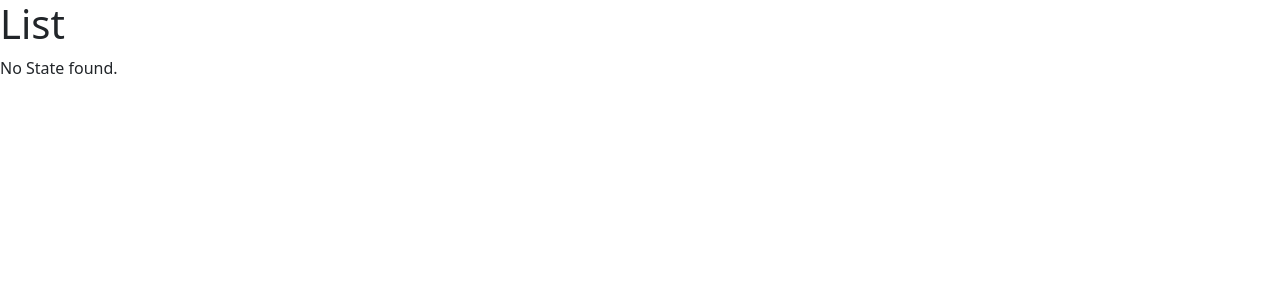
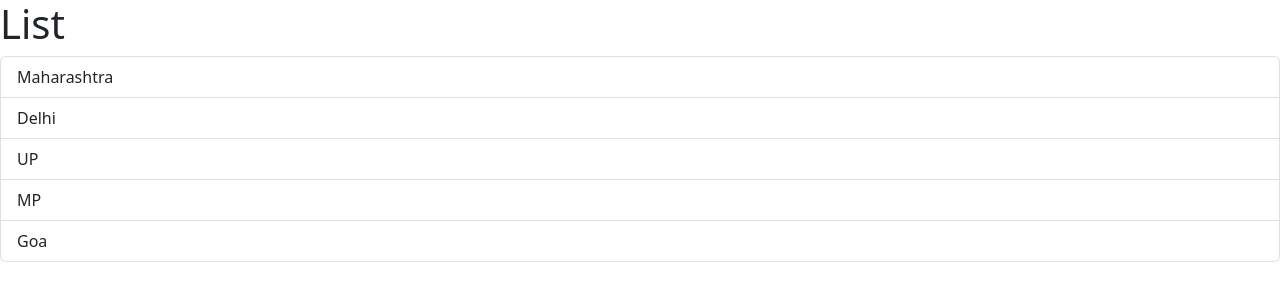
Before and after one commit to jaymanale/Game-Db-App, a React (Vite) app: page / in a window 1280 px wide. Shown: the top 300 px of the page. Built offline with nearby package versions, Linux system fonts and the light colour scheme.

Commit message:
Conditional rendering

```diff
--- a/src/components/ListGroup.tsx
+++ b/src/components/ListGroup.tsx
@@ -1,6 +1,5 @@
 function ListGroup() {
   let states = ["Maharashtra", "Delhi", "UP", "MP", "Goa"];
-  states = [];
 
   // Using Constant value
   let checkIfStateEmptyMessage =
@@ -8,14 +7,12 @@ function ListGroup() {
 
   // Using function
   function checkIfStateEmptyMessageFunction() {
-    return states.length === 0 ? <p>No State found.</p> : null;
+    return states.length === 0 ? <p>No State found.</p> : "";
   }
   return (
     <>
       <h1>List</h1>
       {/* {checkIfStateEmptyMessage} */}
-      {/* {checkIfStateEmptyMessageFunction()} */}
-
       {/* Following is much concise approach for conditional rendering. */}
       {states.length == 0 && <p>No State found.</p>}
       <ul className="list-group">
```
